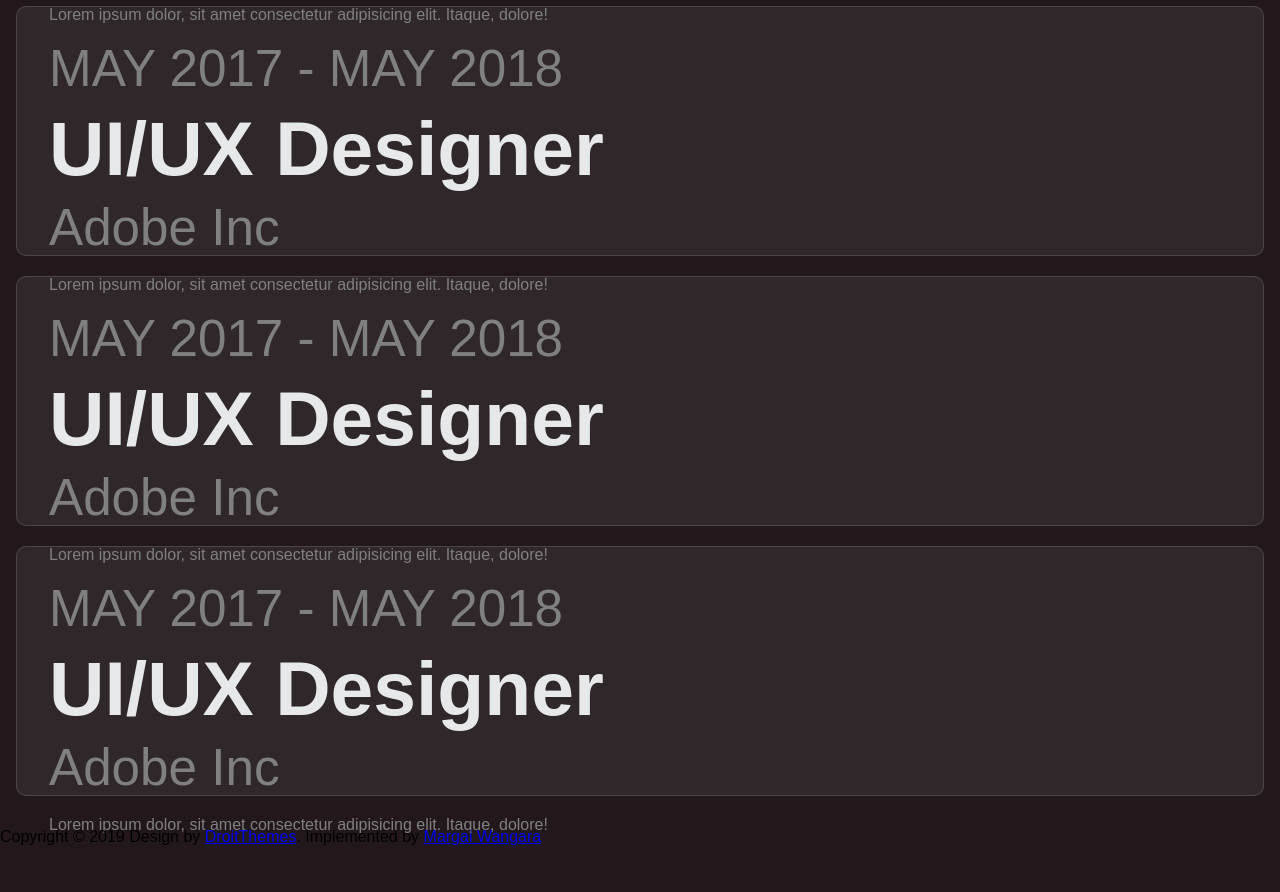
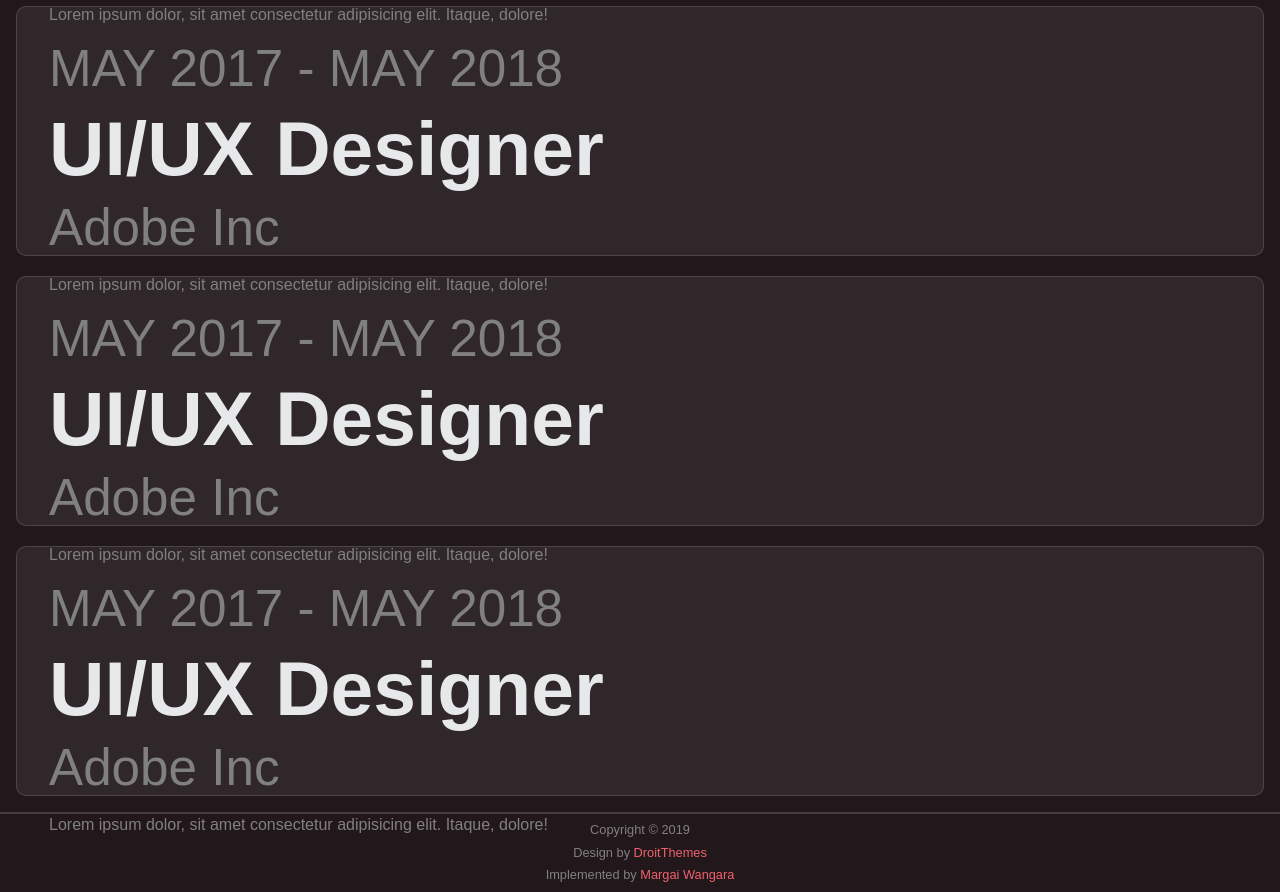
Before and after one commit to margaiwangara/thirty-days-of-css, a website built with webpack: page day1/src/index.html in a window 1280 px wide. Shown: the part 5016-5908 px from the top of the page. Before the commit the page ends 5878 px from the top, so only its background shows below. Built offline with nearby package versions, Linux system fonts and the light colour scheme; files whose address does not match are found by name.

Commit message:
Day 1 - Designed footer

```diff
--- a/day1/src/css/style.css
+++ b/day1/src/css/style.css
@@ -198,6 +198,30 @@
   padding: 1rem;
 }
 
+footer {
+  height: 10vh;
+  display: flex;
+  flex-direction: column;
+  align-items: center;
+  justify-content: center;
+  line-height: 1.75;
+  padding: 0.5rem 0;
+  box-sizing: border-box;
+  font-size: 0.8rem;
+  border-top: solid rgba(128, 128, 128, 0.35) 2px;
+}
+
+footer p {
+  margin: 0;
+  color: grey;
+  letter-spacing: 0.9;
+}
+
+footer a {
+  text-decoration: none;
+  color: var(--accentColor);
+  font-weight: 500;
+}
 /* Global */
 ul {
   list-style-type: none;
--- a/day1/src/index.html
+++ b/day1/src/index.html
@@ -207,11 +207,15 @@
       </section>
 
       <footer>
+        <p>Copyright &copy; 2019</p>
         <p>
-          Copyright &copy; 2019 Design by
+          Design by
           <a target="_blank" href="https://themeforest.net/user/droitthemes"
             >DroitThemes</a
-          >. Implemented by
+          >
+        </p>
+        <p>
+          Implemented by
           <a href="https://margaiwangara.me">Margai Wangara</a>
         </p>
       </footer>
```
